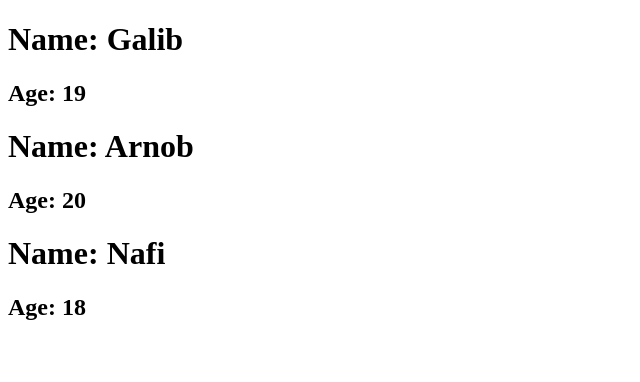
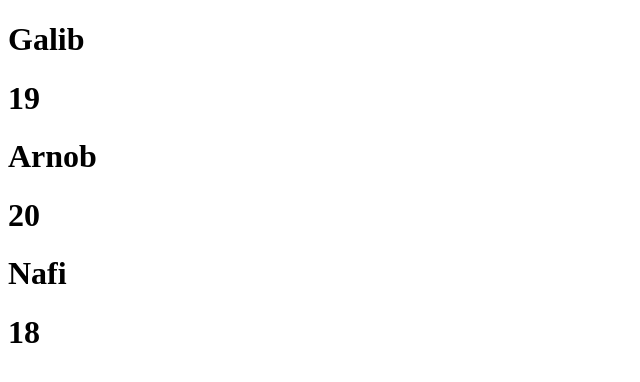
Before and after one commit to farhangalib-1/React-JS-Learning, a React (Vite) app in the folder 2nd-day/: page / in a window 1280 px wide. Shown: the top 382 px of the page, without its empty margins (0-640 px from the left). Built offline with nearby package versions, Linux system fonts and the light colour scheme.

Commit message:
Rendering Users with a Component

```diff
--- a/2nd-day/src/App.jsx
+++ b/2nd-day/src/App.jsx
@@ -1,3 +1,4 @@
+import User from "./User";
 function App(){
   const users = [
   { id: 1, name: "Galib", age: 19 },
@@ -7,10 +8,7 @@ function App(){
     return(
       <>
       {users.map(el=>(
-        <div key={el.id}>
-          <h1>Name: {el.name}</h1>
-          <h2>Age: {el.age}</h2>
-        </div>
+      <User key={el.id} name={el.name} age={el.age} />
       ))}
       </>
     )
--- a/2nd-day/src/User.jsx
+++ b/2nd-day/src/User.jsx
@@ -1,10 +1,9 @@
-function User({name, age, country}){
+function User({name, age}){
     return(
-    <div style={{border:"1px solid black", borderRadius:"16px", marginBottom:"20px"}}>
-    <h1 style={{textAlign:"center"}}>Name: {name} </h1>
-    <h1 style={{textAlign:"center"}}>Age: {age}</h1>
-    <h1 style={{textAlign:"center"}}>Country: {country} </h1>
-   </div>
+        <>
+        <h1>{name}</h1>
+        <h1>{age}</h1>
+        </>
     )
 }
 export default User
```
